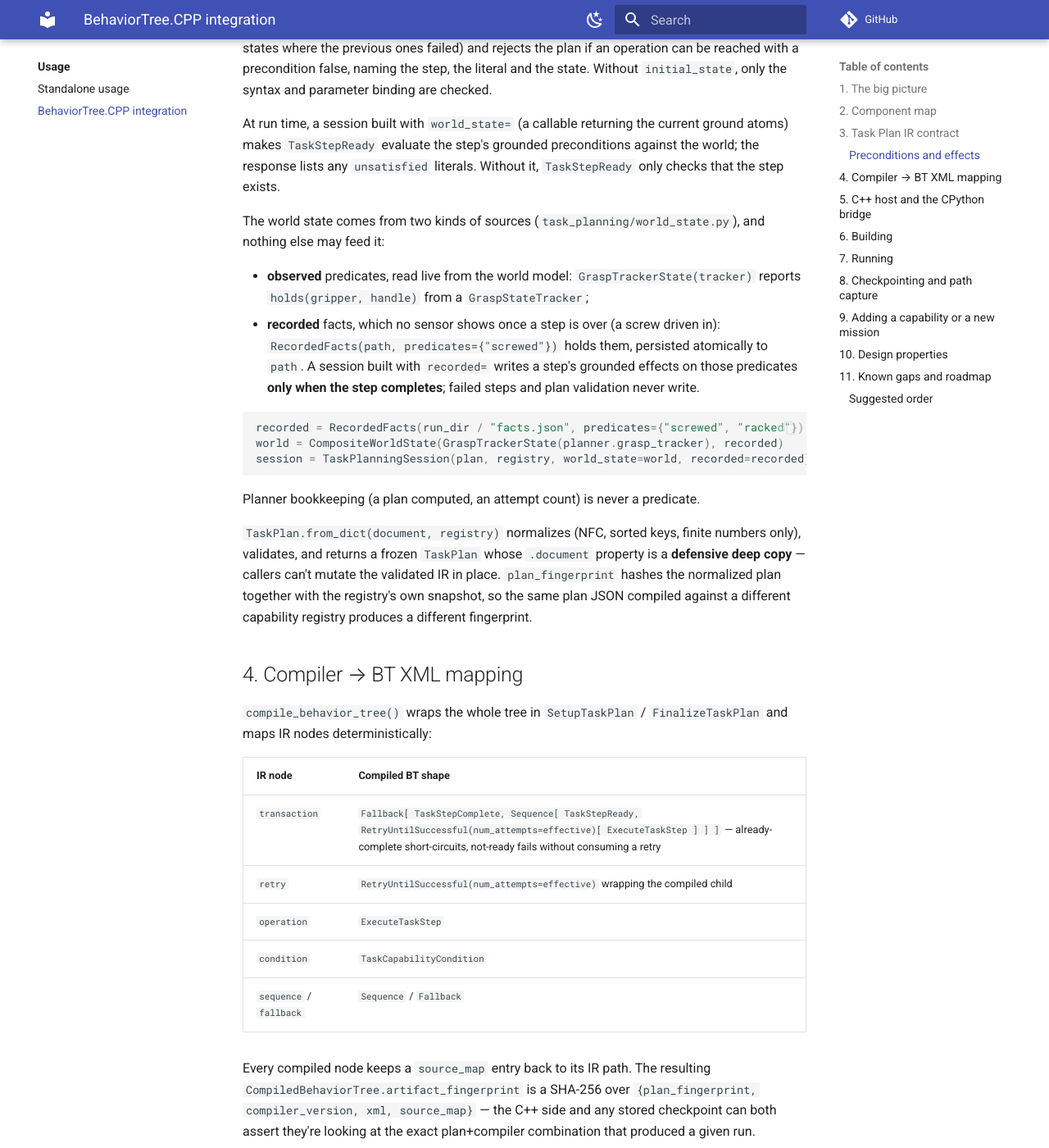
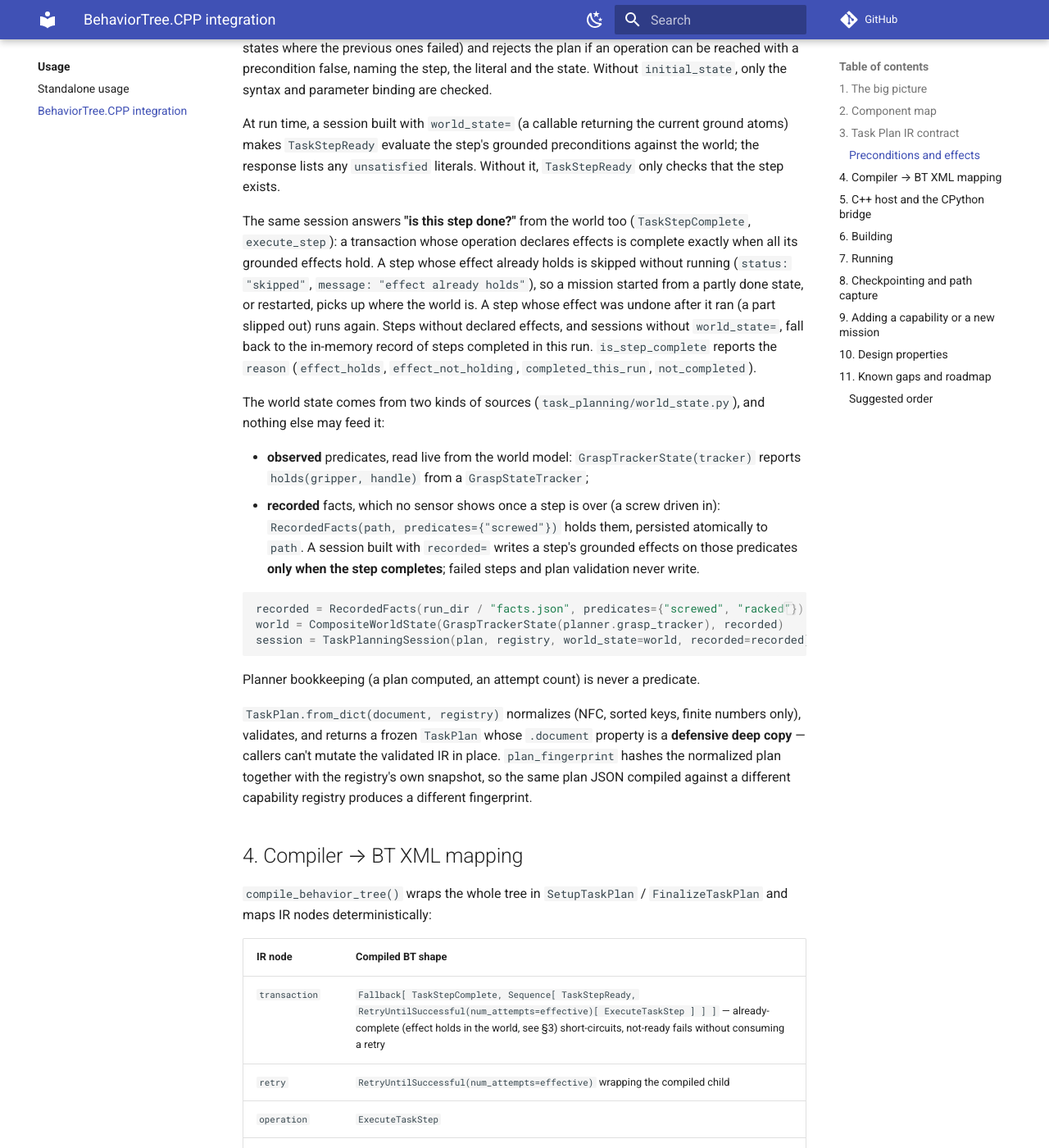
Before and after one commit to thanhndv212/long-tamp, an MkDocs documentation site: the page built from docs/usage/behaviortree-integration.md, in a window 1280 px wide and 1400 px high, scrolled down 3333 px. Shown: the whole window at 82% size. Built offline with MkDocs 1.6.1 and Material for MkDocs 9.7.7, drawn with Linux system fonts in a browser that asks for light colours; comment, search, counter and statistics services are not loaded.

Commit message:
docs(usage): document effect-based step completion
Refs #4

```diff
--- a/docs/usage/behaviortree-integration.md
+++ b/docs/usage/behaviortree-integration.md
@@ -125,6 +125,16 @@ atoms) makes `TaskStepReady` evaluate the step's grounded preconditions against
 the response lists any `unsatisfied` literals. Without it, `TaskStepReady` only checks that
 the step exists.
 
+The same session answers **"is this step done?"** from the world too (`TaskStepComplete`,
+`execute_step`): a transaction whose operation declares effects is complete exactly when
+all its grounded effects hold. A step whose effect already holds is skipped without
+running (`status: "skipped"`, `message: "effect already holds"`), so a mission started
+from a partly done state, or restarted, picks up where the world is. A step whose effect
+was undone after it ran (a part slipped out) runs again. Steps without declared effects,
+and sessions without `world_state=`, fall back to the in-memory record of steps completed
+in this run. `is_step_complete` reports the `reason` (`effect_holds`,
+`effect_not_holding`, `completed_this_run`, `not_completed`).
+
 The world state comes from two kinds of sources (`task_planning/world_state.py`), and
 nothing else may feed it:
 
@@ -156,7 +166,7 @@ maps IR nodes deterministically:
 
 | IR node | Compiled BT shape |
 |---|---|
-| `transaction` | `Fallback[ TaskStepComplete, Sequence[ TaskStepReady, RetryUntilSuccessful(num_attempts=effective)[ ExecuteTaskStep ] ] ]` — already-complete short-circuits, not-ready fails without consuming a retry |
+| `transaction` | `Fallback[ TaskStepComplete, Sequence[ TaskStepReady, RetryUntilSuccessful(num_attempts=effective)[ ExecuteTaskStep ] ] ]` — already-complete (effect holds in the world, see §3) short-circuits, not-ready fails without consuming a retry |
 | `retry` | `RetryUntilSuccessful(num_attempts=effective)` wrapping the compiled child |
 | `operation` | `ExecuteTaskStep` |
 | `condition` | `TaskCapabilityCondition` |
```
Also changed, not shown: CHANGELOG.md (+6 -0 lines), docs/plans/roadmap.md (+1 -1 lines).
